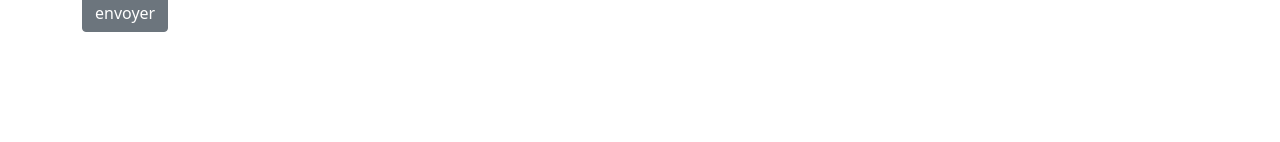
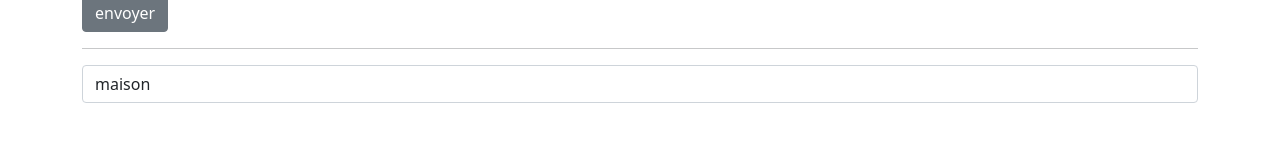
Before and after one commit to billyjov/tutoriel-angular-component-communication, an Angular app in the folder ngx-com/: page / in a window 1280 px wide. Shown: the part 226-368 px from the top of the page. Built offline with nearby package versions, Linux system fonts and the light colour scheme.

Commit message:
feat: add part-7

```diff
--- a/ngx-com/src/app/app.module.ts
+++ b/ngx-com/src/app/app.module.ts
@@ -1,4 +1,5 @@
 import { NgModule } from '@angular/core';
+import { FormsModule } from '@angular/forms';
 import { BrowserModule } from '@angular/platform-browser';
 
 import { AppComponent } from './app.component';
@@ -10,7 +11,8 @@ import { CompCompComponent } from './comp-comp/comp-comp.component';
     CompCompComponent
   ],
   imports: [
-    BrowserModule
+    BrowserModule,
+    FormsModule,
   ],
   providers: [],
   bootstrap: [AppComponent]
--- a/ngx-com/src/app/comp-comp/comp-comp.component.html
+++ b/ngx-com/src/app/comp-comp/comp-comp.component.html
@@ -11,3 +11,11 @@
     envoyer
   </button>
 </div>
+
+<hr>
+
+<!-- a --- aChange -->
+
+<div class="form-group">
+  <input type="text" class="form-control" [(ngModel)]="filter">
+</div>
--- a/ngx-com/src/app/comp-comp/comp-comp.component.ts
+++ b/ngx-com/src/app/comp-comp/comp-comp.component.ts
@@ -12,6 +12,7 @@ interface Title {
 })
 export class CompCompComponent implements OnInit {
 
+  public filter: string = 'maison';
   public readonly title: Title = {
     value: 'test',
     key: 'key'
@@ -37,10 +38,20 @@ export class CompCompComponent implements OnInit {
     this.title.value = 'TEST NEW'
     this.isDisabled = true;
 
+    console.log('premiere valeur: ', this.filter);
   }
 
   public receiveMessage(message: Partial<PointerEvent>): void {
     console.log(message.altKey);
   }
 
+  public receiveChange(message: string): void {
+    console.log('input:: ', message);
+
+    // this.filter = 'Mon message: ' + message;
+
+    // console.warn('la valeur modifie:: ', this.filter);
+
+  }
+
 }
```
Lines whose indentation alone changed are shown as unchanged.
